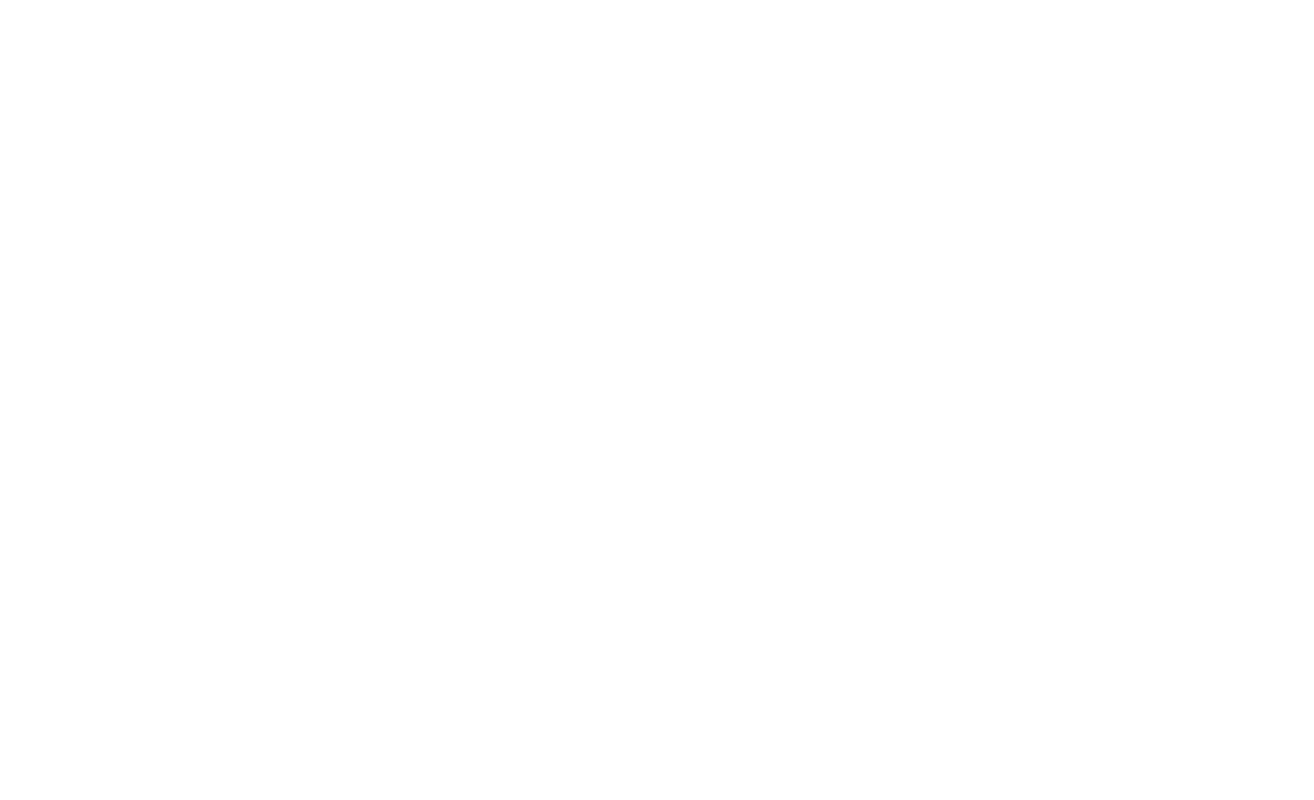
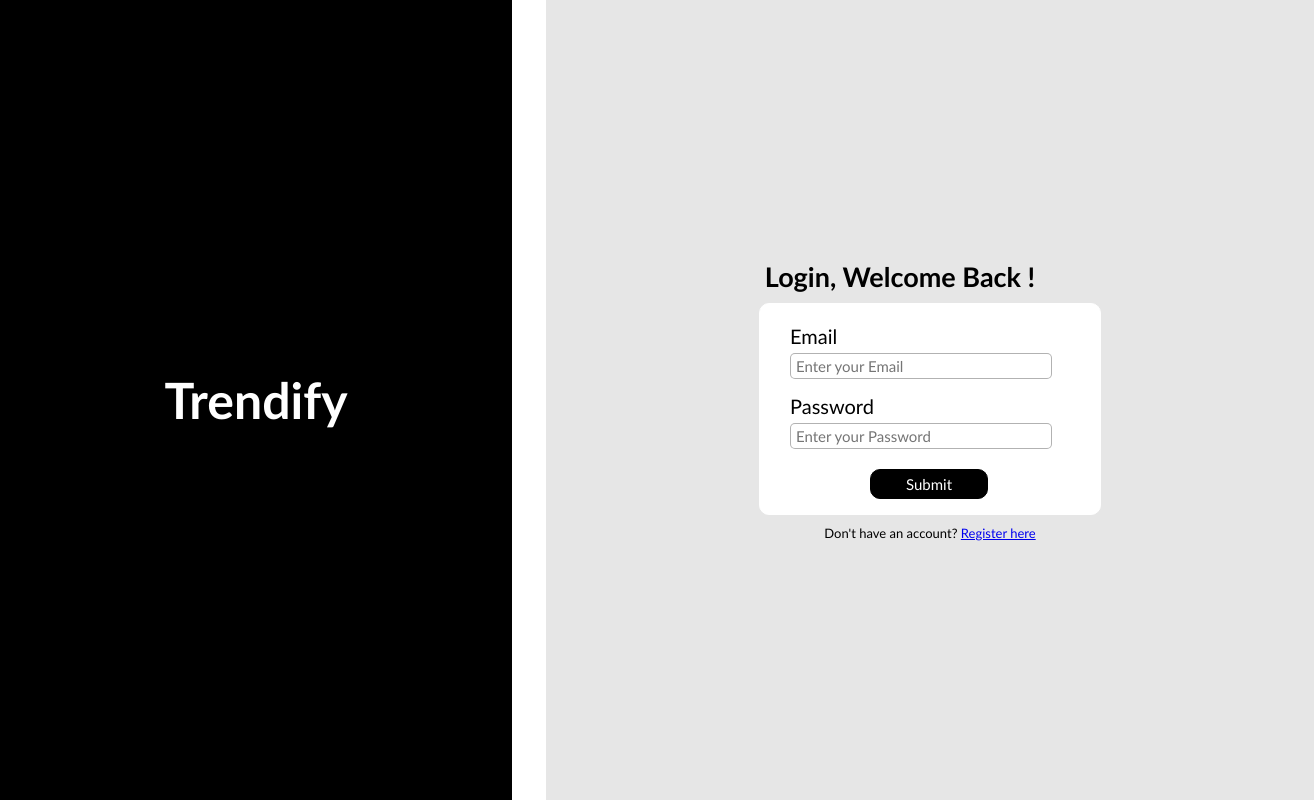
Before and after one commit to Koushikrajaa/Trendify, a React (Create React App) app: page / in a window 1280 px wide. Before the commit this address had no page. Shown: the whole page, 1314 px wide, since content can reach past the window. Built offline with nearby package versions, Linux system fonts and the light colour scheme.

Commit message:
Landing Path

```diff
--- a/app.js
+++ b/app.js
@@ -16,11 +16,11 @@ const { type } = require("@testing-library/user-event/dist/type")
 app.use(express.static("./src/components"))
 app.use(bodyparser.urlencoded({extended:true}))
 
-app.get("/Trendify",cors(),(req,res)=>{
+app.get("/",cors(),(req,res)=>{
 
 })
 
-app.post("/Trendify",async(req,res)=>{
+app.post("/",async(req,res)=>{
     const{email,password}=req.body
 
     try{
--- a/src/App.js
+++ b/src/App.js
@@ -61,7 +61,7 @@ function App() {
 
       <Router>
         <Routes>
-          <Route path="/Trendify" element={<Login/>}/>
+          <Route path="/" element={<Login/>}/>
           <Route path="/signup" element={<Signup/>}/>
           <Route path="/home" element={<Home/>}/>
           <Route path="/men" element={<Men/>}/>
--- a/src/components/Login.js
+++ b/src/components/Login.js
@@ -16,7 +16,7 @@ function Login() {
 
         try{
 
-            await axios.post("http://localhost:8000/Trendify",{
+            await axios.post("http://localhost:8000/",{
                 email,password
             })
             .then(res=>{
--- a/src/components/Signup.js
+++ b/src/components/Signup.js
@@ -57,7 +57,7 @@ function Login() {
 
         </form>
 
-        <p class="r1">Already have an account? <Link to="/Trendify" >Login</Link> </p>
+        <p class="r1">Already have an account? <Link to="/" >Login</Link> </p>
 
        </div>
 
```
